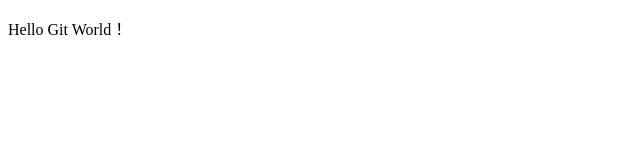
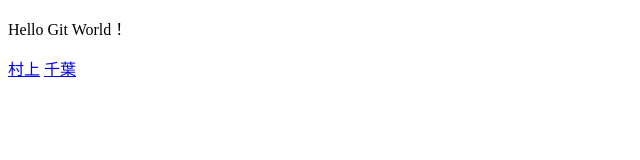
Before and after one commit to M-harukaze/team2, a plain HTML site: page index.html in a window 1280 px wide. Shown: the whole page, without its empty margins (0-640 px from the left). Drawn offline with Linux system fonts and the light colour scheme.

Commit message:
index.htmlの追加

```diff
--- a/index.html
+++ b/index.html
@@ -7,6 +7,7 @@
 </head>
 <body>
     <p>Hello Git World！</p>
-
+    <a href="profile_A.html">村上</a>
+    <a href="profile_B.html">千葉</a>
 </body>
 </html>
```
